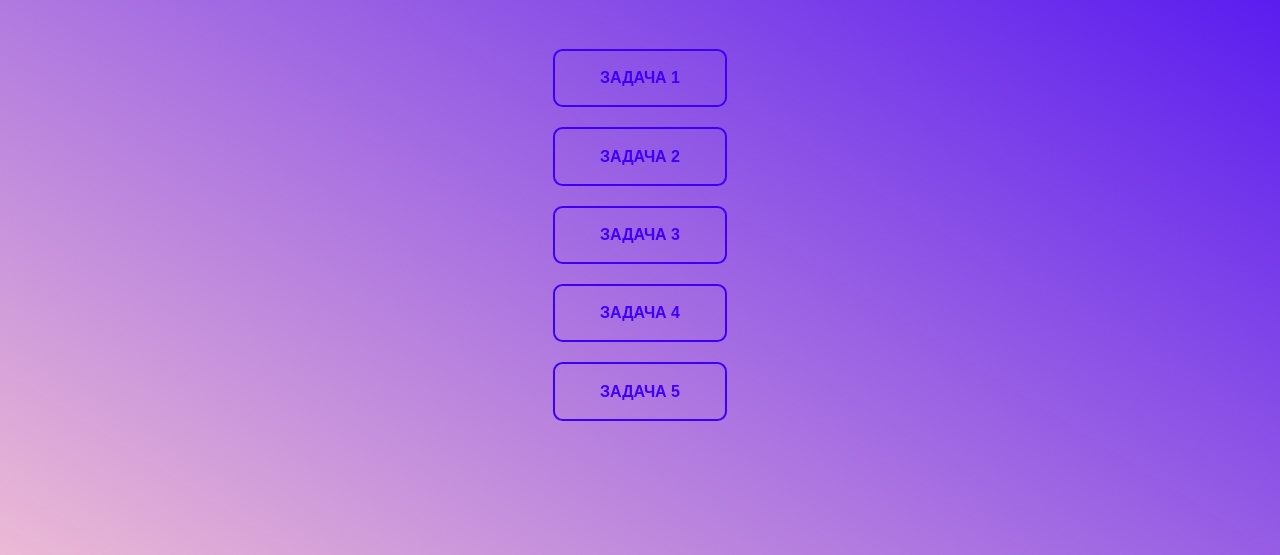
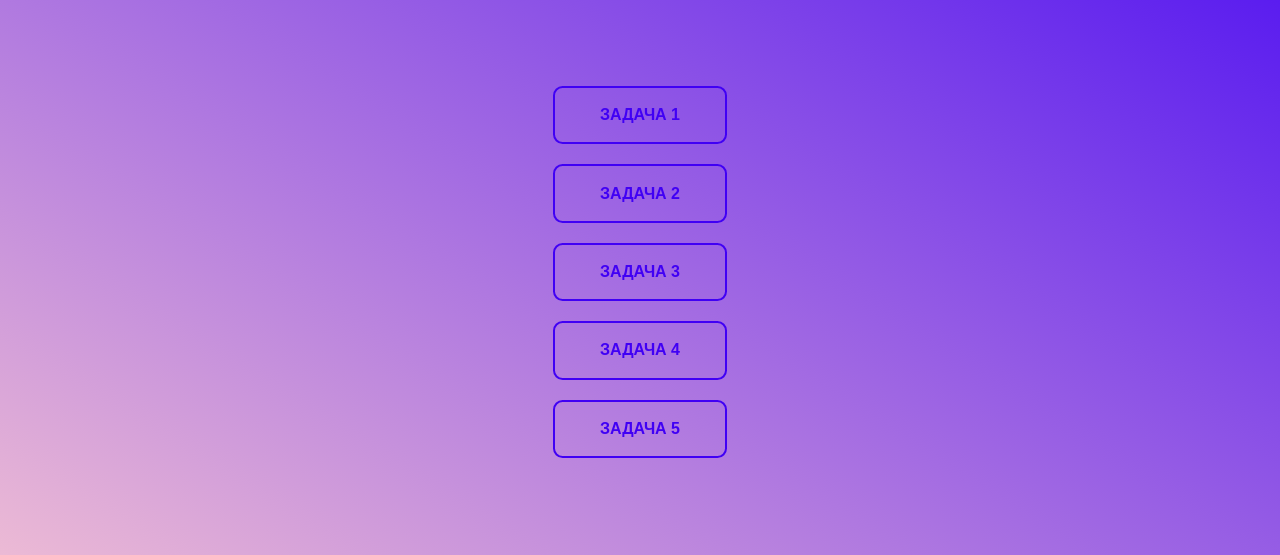
Before and after one commit to kerevkerev/-module_9, a plain HTML site: page index.html in a window 1280 px wide. Shown: the part 245-800 px from the top of the page. Drawn offline with Linux system fonts and the light colour scheme.

Commit message:
14.10.21

```diff
--- a/index.html
+++ b/index.html
@@ -14,19 +14,19 @@
     <h1>JS-Start</h1>
     <ul>
         <li>
-            <a class="btn btn-primary" href="task1/index.html">Задача 1</a>
+            <a class="button" href="task1/index.html">Задача 1</a>
         </li>
         <li>
-            <a class="btn btn-primary" href="task2/index.html">Задача 2</a>
+            <a class="button" href="task2/index.html">Задача 2</a>
         </li>
         <li>
-            <a class="btn btn-primary" href="task3/index.html">Задача 3</a>
+            <a class="button" href="task3/index.html">Задача 3</a>
         </li>
         <li>
-            <a class="btn btn-primary" href="task4/index.html">Задача 4</a>
+            <a class="button" href="task4/index.html">Задача 4</a>
         </li>
         <li>
-            <a class="btn btn-primary" href="task5/index.html">Задача 5</a>
+            <a class="button" href="task5/index.html">Задача 5</a>
         </li>
     </ul>
 
--- a/style.css
+++ b/style.css
@@ -1,8 +1,3 @@
-ul {
-    padding: 0;
-    margin: 0;
-}
-
 html, body {
     margin: 0;
     padding: 0;
@@ -12,42 +7,50 @@ html, body {
     background: -webkit-linear-gradient(to bottom left, #4000F4 0%, #ECBAD5 100%);
     background: -moz-linear-gradient(to bottom left, #4000F4 0%, #ECBAD5 100%);
     background: linear-gradient(to bottom left, #4000F4 0%, #ECBAD5 100%);
-    font-size: 16px;
 }
 
 body {
     display: flex;
-    flex-wrap: wrap;
+    flex-direction: column;
     justify-content: space-around;
     align-items: center;
     align-content: center;
+    font-size: 16px;
+    font-family: 'Montserrat', sans-serif;
     color: aliceblue;
 }
 
-h1 {
-    font-size: 4rem;
+h2 {
+    font-size: 24px;
     text-transform: uppercase;
     display: block;
     width: 100%;
     text-align: center;
 }
 
+ul {
+    padding: 0;
+    margin: 0;
+}
+
+li {
+    list-style: none;
+}
+
 a {
-    box-sizing: border-box;
-    -webkit-appearance: none;
-    -moz-appearance: none;
-    appearance: none;
+    color: blanchedalmond;
+}
+
+button {
     background-color: transparent;
+}
+
+.button {
     border: 2px solid #4000F4;
     border-radius: 0.6em;
     color: #4000F4;
     cursor: pointer;
-    display: -webkit-box;
-    display: -webkit-flex;
-    display: -ms-flexbox;
     display: flex;
-    -webkit-align-self: center;
-    -ms-flex-item-align: center;
     align-self: center;
     font-size: 1rem;
     font-weight: 400;
@@ -59,14 +62,11 @@ a {
     text-transform: uppercase;
     font-family: 'Montserrat', sans-serif;
     font-weight: 700;
+    transition: all .2s;
 }
 
-a:hover, a:focus {
+.button:hover {
     color: #fff;
     outline: 0;
-    box-shadow: 0px 1px 19px 5px #e74c3c;
+    box-shadow: 0px 1px 19px 5px #7234e6;
 }
-
-li {
-    list-style: none;
-}
--- a/task1/style.css
+++ /dev/null
@@ -1,49 +0,0 @@
-html, body {
-    margin: 0;
-    padding: 0;
-    width: 100%;
-    height: 100%;
-    background: #4000F4;
-    background: -webkit-linear-gradient(to bottom left, #4000F4 0%, #ECBAD5 100%);
-    background: -moz-linear-gradient(to bottom left, #4000F4 0%, #ECBAD5 100%);
-    background: linear-gradient(to bottom left, #4000F4 0%, #ECBAD5 100%);
-    font-size: 16px;
-}
-
-body {
-    display: flex;
-    flex-direction: column;
-    justify-content: space-around;
-    align-items: center;
-    color: aliceblue;
-    text-transform: uppercase;
-}
-
-a {
-    box-sizing: border-box;
-    -webkit-appearance: none;
-    -moz-appearance: none;
-    appearance: none;
-    background-color: transparent;
-    border: 2px solid #4000F4;
-    border-radius: 0.6em;
-    color: #4000F4;
-    cursor: pointer;
-    display: -webkit-box;
-    display: -webkit-flex;
-    display: -ms-flexbox;
-    display: flex;
-    -webkit-align-self: center;
-    -ms-flex-item-align: center;
-    align-self: center;
-    font-size: 1rem;
-    font-weight: 400;
-    line-height: 1;
-    margin: 20px;
-    padding: 1.2em 2.8em;
-    text-decoration: none;
-    text-align: center;
-    text-transform: uppercase;
-    font-family: 'Montserrat', sans-serif;
-    font-weight: 700;
-}
--- a/task2/style.css
+++ /dev/null
@@ -1,59 +0,0 @@
-html, body {
-    margin: 0;
-    padding: 0;
-    width: 100%;
-    height: 100%;
-    background: #4000F4;
-    background: -webkit-linear-gradient(to bottom left, #4000F4 0%, #ECBAD5 100%);
-    background: -moz-linear-gradient(to bottom left, #4000F4 0%, #ECBAD5 100%);
-    background: linear-gradient(to bottom left, #4000F4 0%, #ECBAD5 100%);
-    font-size: 16px;
-}
-
-body {
-    display: flex;
-    flex-direction: column;
-    justify-content: space-around;
-    align-items: center;
-    color: aliceblue;
-
-}
-
-a {
-    box-sizing: border-box;
-    -webkit-appearance: none;
-    -moz-appearance: none;
-    appearance: none;
-    background-color: transparent;
-    border: 2px solid #4000F4;
-    border-radius: 0.6em;
-    color: #4000F4;
-    cursor: pointer;
-    display: -webkit-box;
-    display: -webkit-flex;
-    display: -ms-flexbox;
-    display: flex;
-    -webkit-align-self: center;
-    -ms-flex-item-align: center;
-    align-self: center;
-    font-size: 1rem;
-    font-weight: 400;
-    line-height: 1;
-    margin: 20px;
-    padding: 1.2em 2.8em;
-    text-decoration: none;
-    text-align: center;
-    text-transform: uppercase;
-    font-family: 'Montserrat', sans-serif;
-    font-weight: 700;
-}
-
-.wrapper {
-    padding: 20px;
-    border: 2px solid #4000F4;
-    border-radius: 0.6em;
-}
-
-p {
-    cursor: pointer;
-}
--- a/task5/script.js
+++ b/task5/script.js
@@ -2,10 +2,10 @@ const input = document.querySelector('input')
 const button = document.querySelector('button')
 const text = document.querySelector('#duplicateField')
 
-
 input.addEventListener('input', function (event) {
     text.textContent = input.value
 })
+
 button.addEventListener('click', function () {
     text.textContent = "";
     console.log(input.value);
--- /dev/null
+++ b/task5/style.css
@@ -0,0 +1,4 @@
+.wrapper{
+    display: flex;
+    flex-direction: column;
+}
```
Also changed, not shown: task1/index.html (+9 -7 lines), task2/index.html (+2 -2 lines), task3/index.html (+12 -3 lines), task3/script.js (+19 -15 lines), task3/style.css (+6 -6 lines), task4/index.html (+8 -2 lines), task5/index.html (+24 -13 lines).
